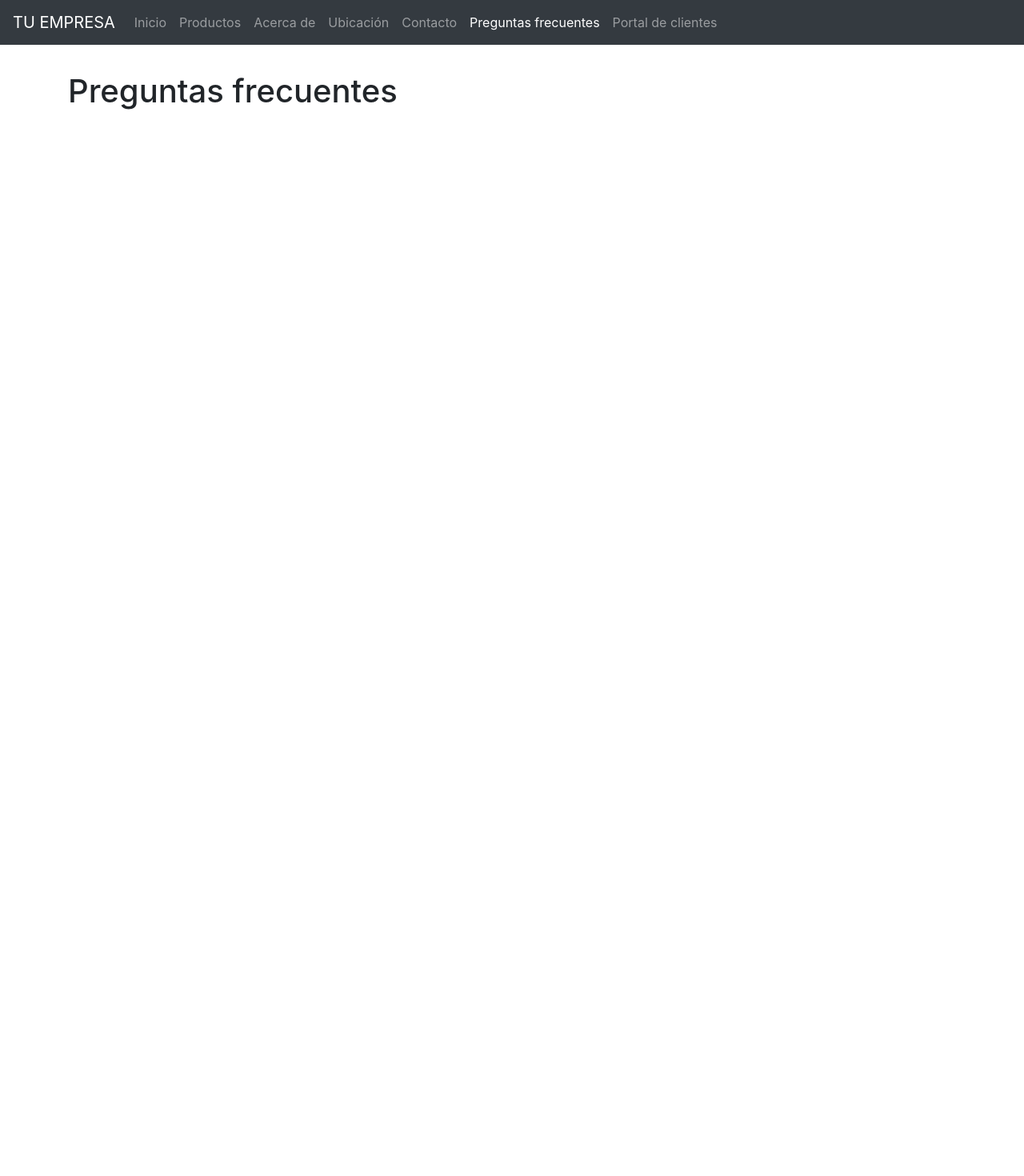
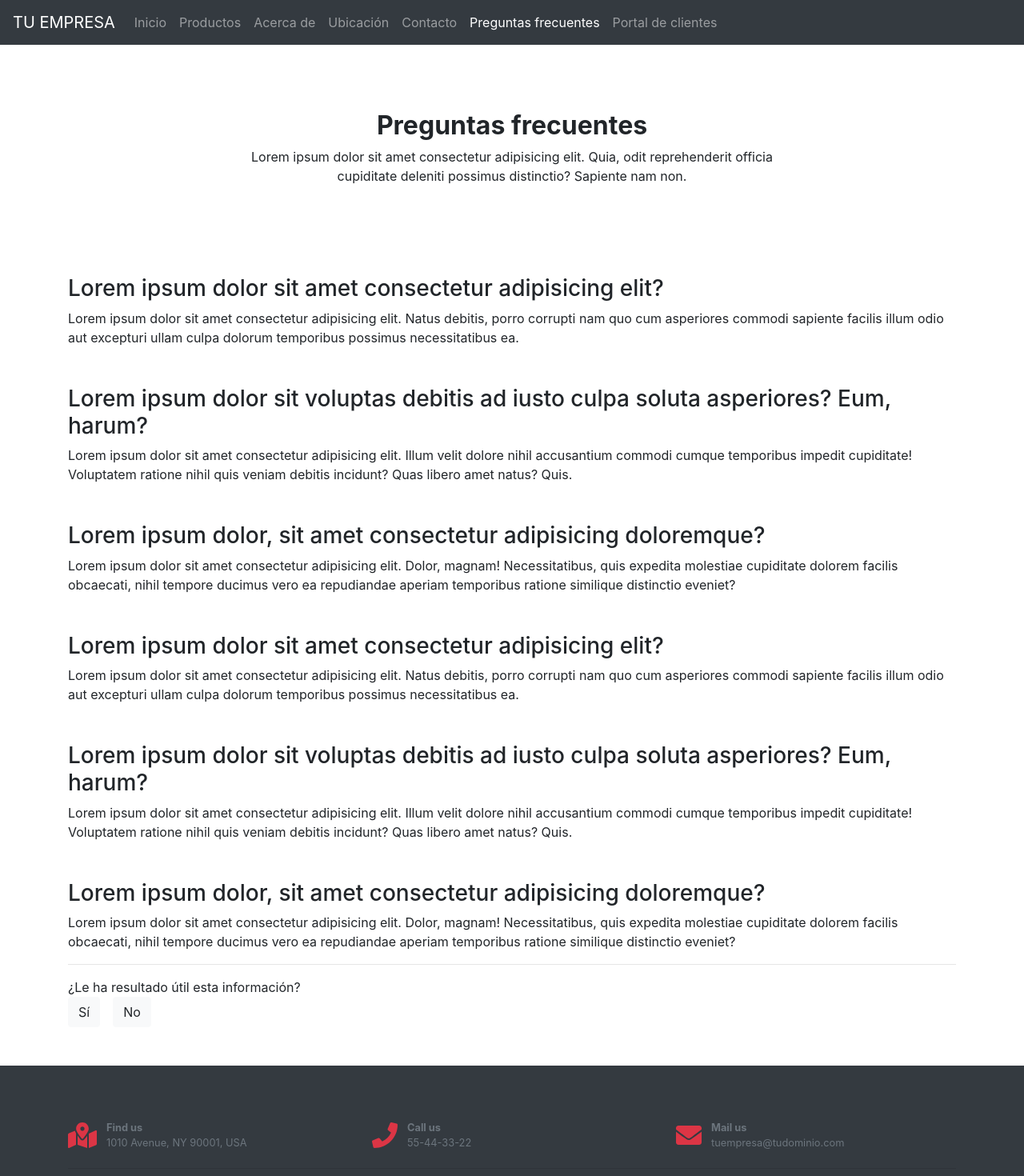
Before and after one commit to VictorMoralesR/rrr-customer-client-web, an Angular app: page /faqs in a window 1280 px wide. Shown: the top 1470 px of the page at 80% size. Before the commit the page ends 800 px from the top, so only its background shows below. Built offline with nearby package versions, Linux system fonts and the light colour scheme; what @agm/core would draw is missing.

Commit message:
feat: faqs design added

```diff
--- a/src/app/website/customer-faqs-page/customer-faqs-page.component.html
+++ b/src/app/website/customer-faqs-page/customer-faqs-page.component.html
@@ -1,9 +1,58 @@
 <app-header></app-header>
 
 <div class="container">
-    <div class="col">
-        <div class="row">
-            <h1>Preguntas frecuentes</h1>
+    <div class="row">
+        <div class="col">
+            <div class="row justify-content-md-center  my-5">
+                <div class="col-8">
+                    <h2 class="text-center font-weight-bold">
+                        Preguntas frecuentes
+                    </h2>
+                    <p class="text-center">Lorem ipsum dolor sit amet consectetur adipisicing elit. Quia, odit reprehenderit officia cupiditate deleniti possimus distinctio? Sapiente nam non.</p>
+                </div>
+            </div>
+        </div>
+    </div>
+    <div class="row">
+        <div class="col">
+            <div class="mt-5">
+                <h3>Lorem ipsum dolor sit amet consectetur adipisicing elit?</h3>
+                <p>Lorem ipsum dolor sit amet consectetur adipisicing elit. Natus debitis, porro corrupti nam quo cum asperiores commodi sapiente facilis illum odio aut excepturi ullam culpa dolorum temporibus possimus necessitatibus ea.</p>
+            </div>
+            <div class="mt-5">
+                <h3>Lorem ipsum dolor sit voluptas debitis ad iusto culpa soluta asperiores? Eum, harum?</h3>
+                <p>Lorem ipsum dolor sit amet consectetur adipisicing elit. Illum velit dolore nihil accusantium commodi cumque temporibus impedit cupiditate! Voluptatem ratione nihil quis veniam debitis incidunt? Quas libero amet natus? Quis.</p>
+            </div>
+            <div class="mt-5">
+                <h3>Lorem ipsum dolor, sit amet consectetur adipisicing doloremque?</h3>
+                <p>Lorem ipsum dolor sit amet consectetur adipisicing elit. Dolor, magnam! Necessitatibus, quis expedita molestiae cupiditate dolorem facilis obcaecati, nihil tempore ducimus vero ea repudiandae aperiam temporibus ratione similique distinctio eveniet?</p>
+            </div>
+            <div class="mt-5">
+                <h3>Lorem ipsum dolor sit amet consectetur adipisicing elit?</h3>
+                <p>Lorem ipsum dolor sit amet consectetur adipisicing elit. Natus debitis, porro corrupti nam quo cum asperiores commodi sapiente facilis illum odio aut excepturi ullam culpa dolorum temporibus possimus necessitatibus ea.</p>
+            </div>
+            <div class="mt-5">
+                <h3>Lorem ipsum dolor sit voluptas debitis ad iusto culpa soluta asperiores? Eum, harum?</h3>
+                <p>Lorem ipsum dolor sit amet consectetur adipisicing elit. Illum velit dolore nihil accusantium commodi cumque temporibus impedit cupiditate! Voluptatem ratione nihil quis veniam debitis incidunt? Quas libero amet natus? Quis.</p>
+            </div>
+            <div class="mt-5">
+                <h3>Lorem ipsum dolor, sit amet consectetur adipisicing doloremque?</h3>
+                <p>Lorem ipsum dolor sit amet consectetur adipisicing elit. Dolor, magnam! Necessitatibus, quis expedita molestiae cupiditate dolorem facilis obcaecati, nihil tempore ducimus vero ea repudiandae aperiam temporibus ratione similique distinctio eveniet?</p>
+            </div>
+            <hr>
+        </div>
+    </div>
+    <div class="row">
+        <div class="col">
+            ¿Le ha resultado útil esta información?
+        </div>
+    </div>
+    <div class="row">
+        <div class="col">
+            <button class="btn btn-light mr-3">Sí</button>
+            <button class="btn btn-light mr-3">No</button>
         </div>
     </div>
 </div>
+
+<app-footer></app-footer>
```
